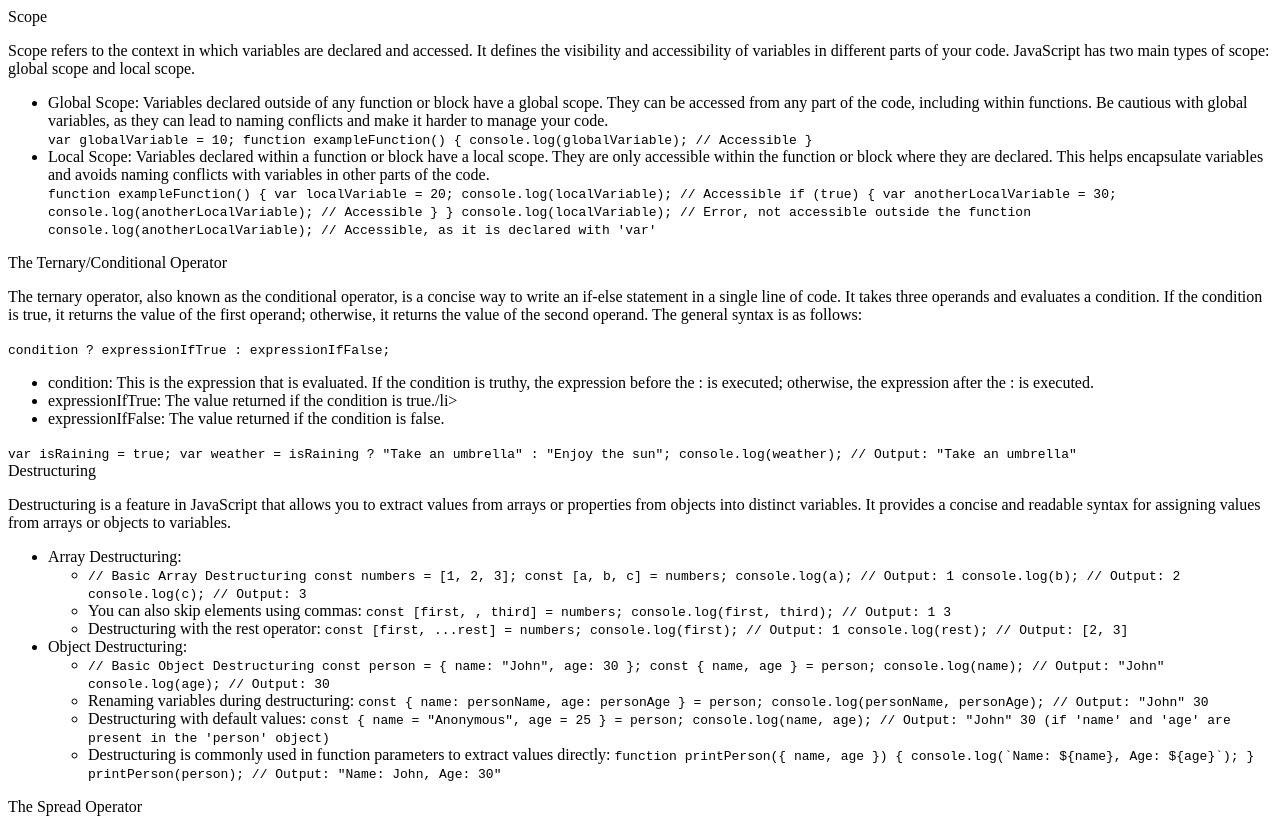
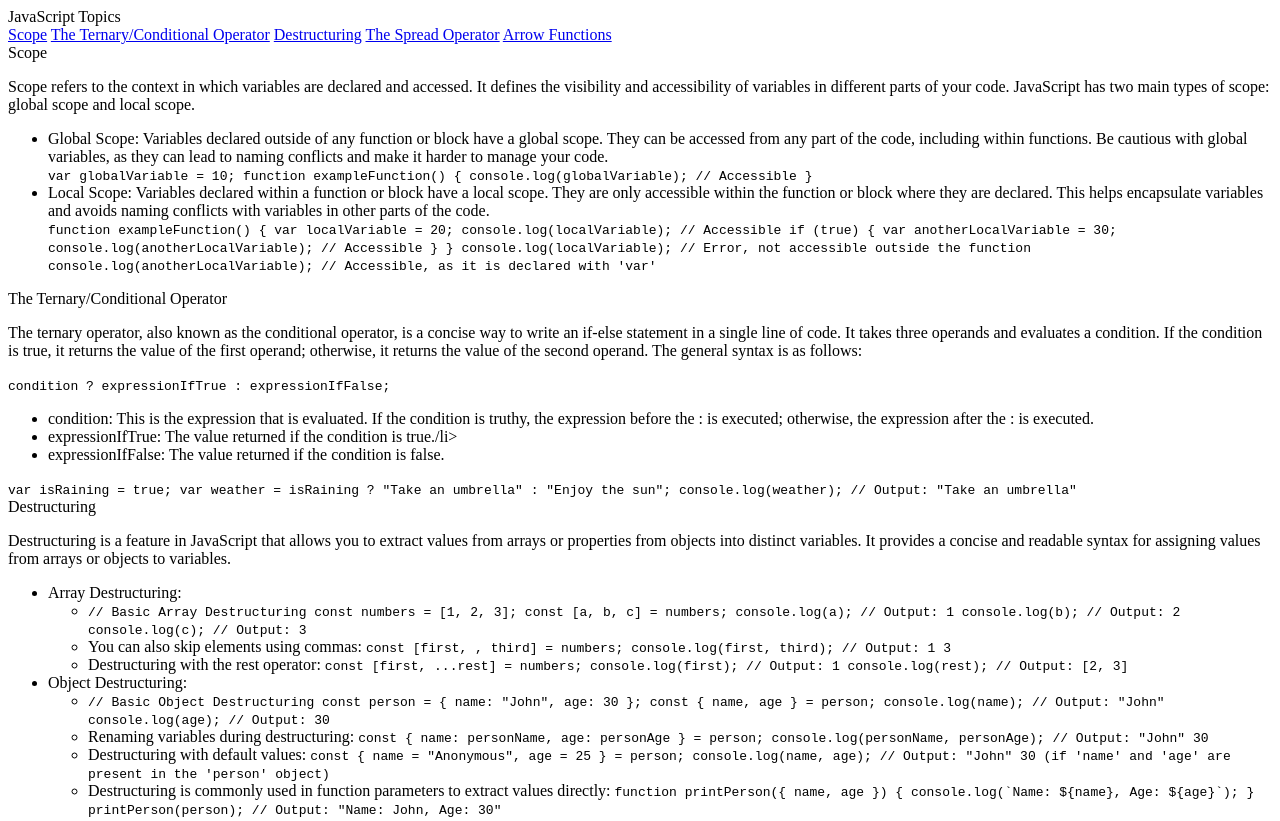
Before and after one commit to someguyfromwisconsin/freeCodeCamp, a plain HTML site: page Projects/technical_documentation_page/index.html in a window 1280 px wide. Shown: the top 821 px of the page. Drawn offline with Linux system fonts and the light colour scheme.

Commit message:
Add navbar

```diff
--- a/Projects/technical_documentation_page/index.html
+++ b/Projects/technical_documentation_page/index.html
@@ -6,6 +6,14 @@
     <title>JavaScript Technical Guide</title>
 </head>
 <body>
+    <nav id="navbar" class="nav-link">
+        <header>JavaScript Topics</header>
+        <a href="#scope">Scope</a>
+        <a href="#ternary_operator">The Ternary/Conditional Operator</a>
+        <a href="#destructuring">Destructuring</a>
+        <a href="#spread_operator">The Spread Operator</a>
+        <a href="#arrow_functions">Arrow Functions</a>
+    </nav>
     <main id="main-doc">
         <section class="main-section" id="scope">
             <header>Scope</header>
```
